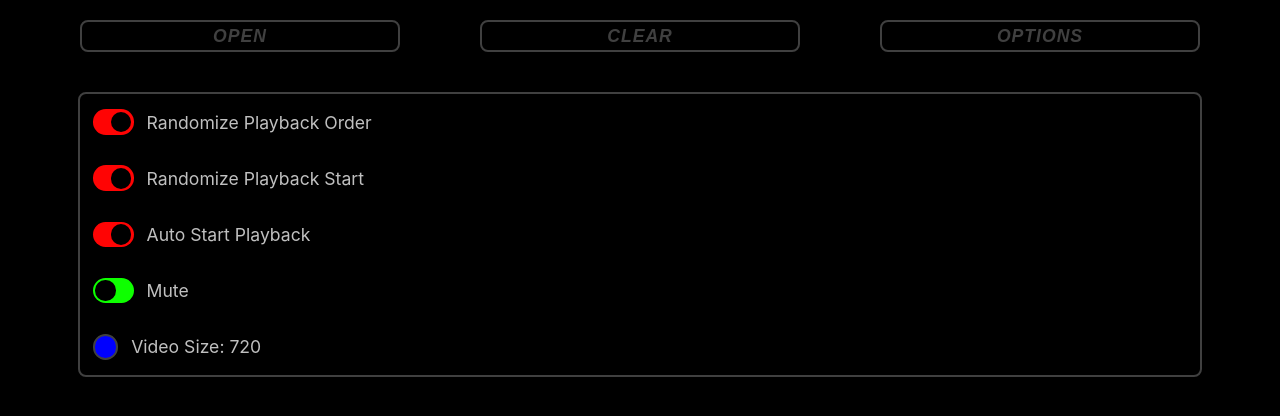
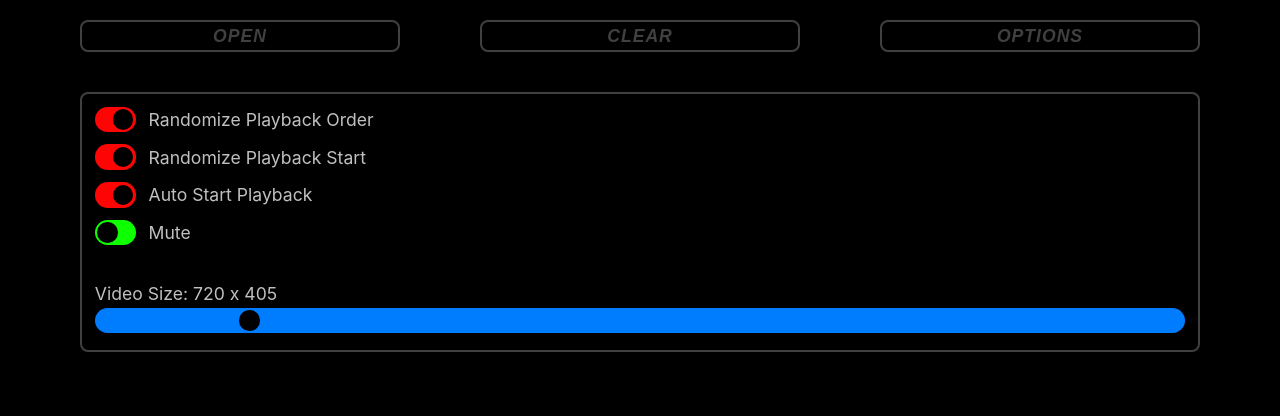
Before and after one commit to pvburger/vallery, a React (Vite) app: page / in a window 1280 px wide. Both pictures are taken after a click on the button "OPTIONS". Shown: the top 416 px of the page. Built offline with nearby package versions, Linux system fonts and the light colour scheme.

Commit message:
Implemented Slider component; still needs tick marks on runnable-track

```diff
--- a/src/components/Menu.tsx
+++ b/src/components/Menu.tsx
@@ -1,28 +1,10 @@
 import type { MenuProps } from '../../types';
 import Toggle from './Toggle';
+import Slider from './Slider';
 
 export default function Menu(props: MenuProps) {
   const { randOrder, randStart, autoStart, mute, vWidth } = props;
 
-  // function to change video size
-  const incVidSize = () => {
-    const vWidths = [240, 360, 480, 720, 960, 1280, 1440, 1920, 2880, 3840];
-    let currIdx = vWidths.indexOf(vWidth.get());
-    if (currIdx === vWidths.length - 1) {
-      currIdx = 0;
-    } else {
-      currIdx += 1;
-    }
-    vWidth.set(vWidths[currIdx]);
-  };
-
-  // function to establish color for buttons
-  // REMOVE ONCE SLIDER IS IMPLEMENTED
-  const getColor = (inp: boolean | number): string => {
-    if (inp === true) return 'green';
-    if (inp === false) return 'red';
-    else return 'blue';
-  };
 
   return (
     <div className='menus'>
@@ -54,14 +36,9 @@ export default function Menu(props: MenuProps) {
         ></Toggle>
         <p className='menuEntryTxt'>Mute</p>
       </div>
-      <div className='menuEntry'>
-        <button
-          className='toggle'
-          style={{ backgroundColor: getColor(vWidth.get()) }}
-          onClick={incVidSize}
-        ></button>
-        <p className='menuEntryTxt'>Video Size: {`${vWidth.get()}`}</p>
-      </div>
+      <Slider
+        stateMod={vWidth}
+      ></Slider>
     </div>
   );
 }
--- /dev/null
+++ b/src/components/Slider.tsx
@@ -0,0 +1,72 @@
+import { useState, useEffect } from 'react';
+import type { SliderProps } from 'types';
+
+export default function Slider(props: SliderProps) {
+  const [sliderVal, setSliderVal] = useState(240);
+
+  const { stateMod } = props;
+  const vWidthsArr = [240, 360, 480, 720, 960, 1280, 1440, 1920, 2880, 3840];
+
+  const vidResAsString = (val: number): string => {
+    const vHeight = Math.ceil(val * (9 / 16));
+    return `${val} x ${vHeight}`;
+  };
+
+  const change = (event: React.ChangeEvent<HTMLInputElement>) => {
+    setSliderVal(Number(event.target.value));
+  };
+
+  const pointerUp = () => {
+    let upperBoundIdx = 0;
+    let newResolution = vWidthsArr[0];
+
+    /*
+    While binary search is generally faster for this type of functionality, given that the vWidthsArr only has 9 elements, and this will only run once when the user lets go of the mouse to reset the vWidth state variable, a linear search through the array for the first value greater than the input value makes the most sense
+    */
+    for (let i = 0; i < vWidthsArr.length; i++) {
+      if (vWidthsArr[i] >= sliderVal) {
+        upperBoundIdx = i;
+        break;
+      }
+    }
+
+    // when sliderVal is equal to the lowest value in the vWidthsArr
+    if (upperBoundIdx === 0) {
+      stateMod.set(vWidthsArr[0]);
+    } else {
+      // else, determine which vWidthsArr value is closer, vWidthsArr[i] or vWidthsArr[i-1]
+      if (
+        Math.abs(vWidthsArr[upperBoundIdx] - sliderVal) <=
+        Math.abs(vWidthsArr[upperBoundIdx - 1] - sliderVal)
+      ) {
+        stateMod.set(vWidthsArr[upperBoundIdx]);
+        newResolution = vWidthsArr[upperBoundIdx];
+      } else {
+        stateMod.set(vWidthsArr[upperBoundIdx - 1]);
+        newResolution = vWidthsArr[upperBoundIdx - 1];
+      }
+    }
+    // reset slider to current vWidth
+    setSliderVal(newResolution);
+  };
+
+  useEffect(() => {
+    setSliderVal(stateMod.get());
+  }, []);
+
+  return (
+    <div className='sliderEntry'>
+      <p className='sliderEntryTxt'>Video Size: {vidResAsString(sliderVal)}</p>
+      <input
+        type='range'
+        className='slider'
+        min={vWidthsArr[0]}
+        max={vWidthsArr[vWidthsArr.length - 1]}
+        step={20}
+        onChange={change}
+        onPointerUp={pointerUp}
+        value={sliderVal}
+      ></input>
+    </div>
+  );
+}
--- a/src/index.css
+++ b/src/index.css
@@ -1,3 +1,10 @@
+/* the following block forces all elements in the dom, including pseudo elements, to include padding in the given height and width properties, which is not typically the case */
+*,
+*::before,
+*::after {
+  box-sizing: border-box;
+}
+
 html {
   scrollbar-width: thin;
   scrollbar-color: #404040 transparent;
@@ -45,6 +52,7 @@ body {
 }
 
 .button {
+  padding: 0;
   border-style: solid;
   border-width: 2px;
   border-color: #404040;
@@ -64,6 +72,8 @@ body {
 }
 
 .menus {
+  margin: 0;
+  padding: 1vw;
   border-style: solid;
   border-width: 2px;
   border-color: #404040;
@@ -73,11 +83,27 @@ body {
 }
 
 .menuEntry {
-  margin-left: 1vw;
+  /* margin-left: 1vw;
+  margin-top: 0.5vh; */
+  padding-bottom: 1.5vh;
   font-size: 2.2vh;
   display: flex;
   flex-direction: row;
   align-items: center;
+}
+
+.sliderEntry {
+  margin-top: 2vw;
+  padding-bottom: 0.5vh;
+  font-size: 2.2vh;
+  display: flex;
+  flex-direction: column;
+  align-items: middle;
+}
+
+.sliderEntryTxt {
+  margin: 0;
+  margin-bottom: 0.5vh;
 }
 
 .toggle {
@@ -90,6 +116,8 @@ body {
 }
 
 .menuEntryTxt {
+  margin-top: 0;
+  margin-bottom: 0;
   margin-left: 1vw;
 }
 
@@ -145,3 +173,38 @@ body {
   border-radius: 0.8vw;
   background-color: black;
 }
+
+.slider {
+  margin: 0;
+  width: 100%;
+  background: #404040;
+}
+
+input[type='range'] {
+  -webkit-appearance: none;
+  appearance: none;
+  width: 100%;
+  background: transparent;
+}
+
+input[type='range']::-webkit-slider-runnable-track {
+  -webkit-appearance: none;
+  appearance: none;
+  width: 100%;
+  height: 2vw;
+  padding-left: 0.2vw;
+  padding-right: 0.2vw;
+  background: #007dff;
+  border-radius: 1vw;
+}
+
+input[type='range']::-webkit-slider-thumb {
+  -webkit-appearance: none;
+  appearance: none;
+  margin-top: 0.2vw;
+  height: 1.6vw;
+  width: 1.6vw;
+  border: none;
+  border-radius: 0.8vw;
+  background: black;
+}
--- a/types.ts
+++ b/types.ts
@@ -56,3 +56,7 @@ export type ValSettings = {
   vWidth: number;
   lastPath: string;
 };
+
+export type SliderProps = {
+  stateMod: StateMod<number>;
+};
```
